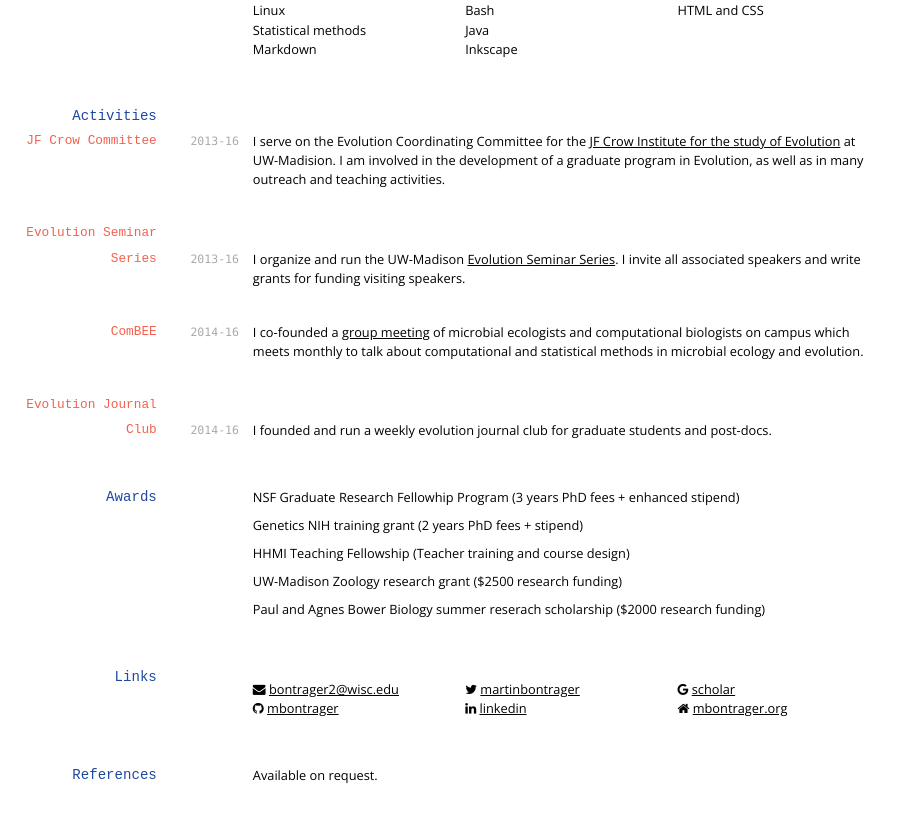
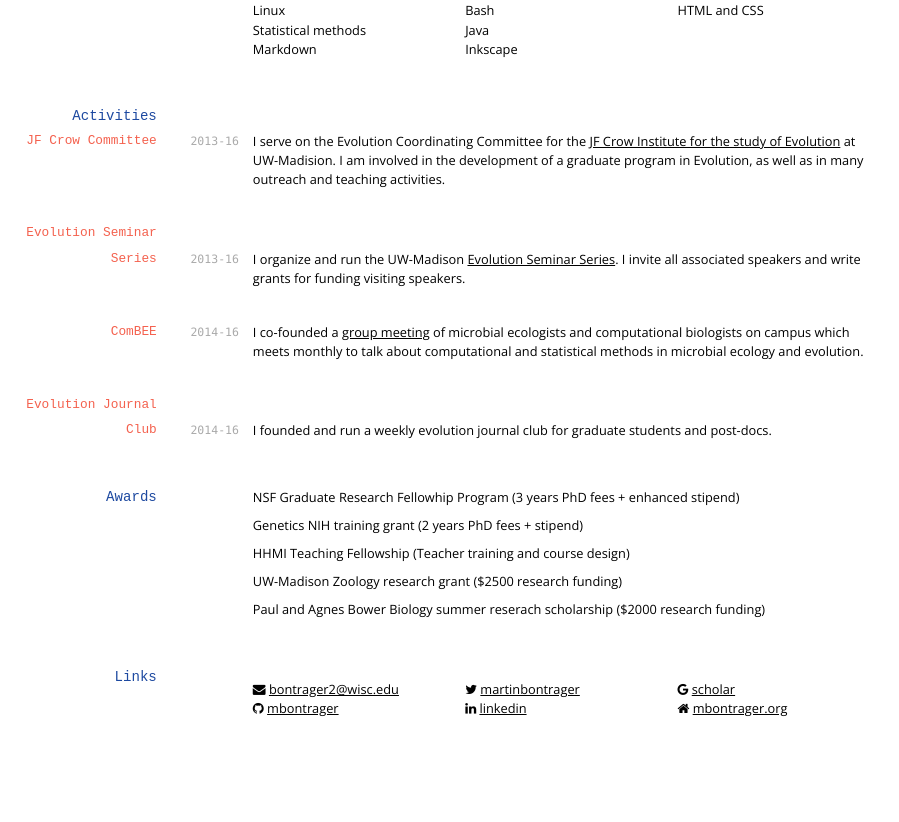
Before and after one commit to mbontrager/mbontrager.github.io, a Jekyll site: the page cv/index.html, which Jekyll copies as it is, in a window 1280 px wide and 900 px high, scrolled down 1978 px. Shown: the top 822 px of the window, without its empty margins (0-899 px from the left). Built offline with Jekyll 4.4.1, drawn with Linux system fonts in a browser that asks for light colours; nearby versions of some CDN libraries.

Commit message:
Update CV

```diff
--- a/cv/index.html
+++ b/cv/index.html
@@ -192,10 +192,6 @@ I founded and run a weekly evolution journal club for graduate students and post
   <li><i class="fa fa-home"></i> <a href="http://www.mbontrager.org">mbontrager.org</a></li>
 </ul>
 
-<h2 id="references">References</h2>
-
-<p>Available on request.</p>
-
 <!-- ### Footer
 <p>Posted by: Martin Bontrager</p>
   <p>Thanks to <a href="http://blm.io/">Ben Moore</a> for the template for this CV.</p>
```
